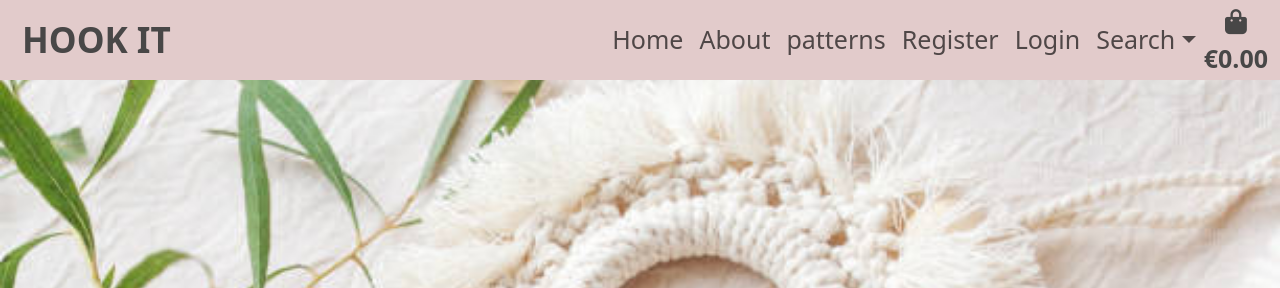
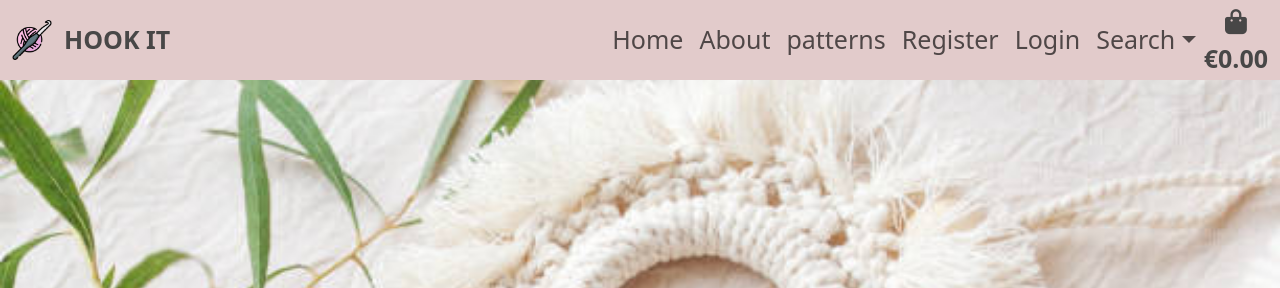
Before and after one commit to raheelaahmed/hook-it, a Django app: page / in a window 1280 px wide. Shown: the top 288 px of the page. Run offline with Django 4.2, Linux system fonts and the light colour scheme; some libraries are stand-ins or nearby versions.

Commit message:
added logo on nave bar and its css

```diff
--- a/static/css/base.css
+++ b/static/css/base.css
@@ -18,24 +18,33 @@ body {
   font-size: 25px;
 }
 
-.navbar-brand.custom-header {
+
+.navbar-brand {
+  display: flex;
+  align-items: center;
   font-weight: bold;
-  color: #484747;
-  margin-left: 10px;
-  font-size: 35px;
+  font-size: 25px !important;
+  color: #484747 !important;
 }
+
+.navbar-logo {
+  height: 40px;
+  margin-right: 12px;
+}
+
+
+
 
 .navbar-collapse{
     background-color: #e2cbcb;
 }
 
 .custom-text-color {
-  color: #484747; /* Change this to your desired text color */
+  color: #484747;
 }
-
 /* Custom bag icon color */
 .custom-icon-color {
-  color: #484747; /* Change this to your desired icon color */
+  color: #484747;
 }
 /* home page container div */
 #content {
--- a/templates/base.html
+++ b/templates/base.html
@@ -39,8 +39,10 @@
   </head>
   <body>
     <nav class="navbar navbar-expand-sm fixed-top custom-header" >
-      <div class="container-fluid">
-        <a class="navbar-brand custom-header"  href="{% url 'home' %}">HOOK IT</a>
+      <div class="container-fluid"><a class="navbar-brand custom-header" href="{% url 'home' %}">
+        <img src="/media/2818421.png" alt="Hook It Logo" class="navbar-logo">
+        HOOK IT
+    </a>
         <!-- Toggler for mobile view (hamburger icon) -->
         <button class="navbar-toggler" type="button" data-bs-toggle="collapse" data-bs-target="#navbarResponsive" aria-controls="navbarResponsive" aria-expanded="false" aria-label="Toggle navigation">
           <span class="navbar-toggler-icon"></span>
```
Also changed, not shown: README.md, media/2818421.png (added), media/logo.jpg (added).
